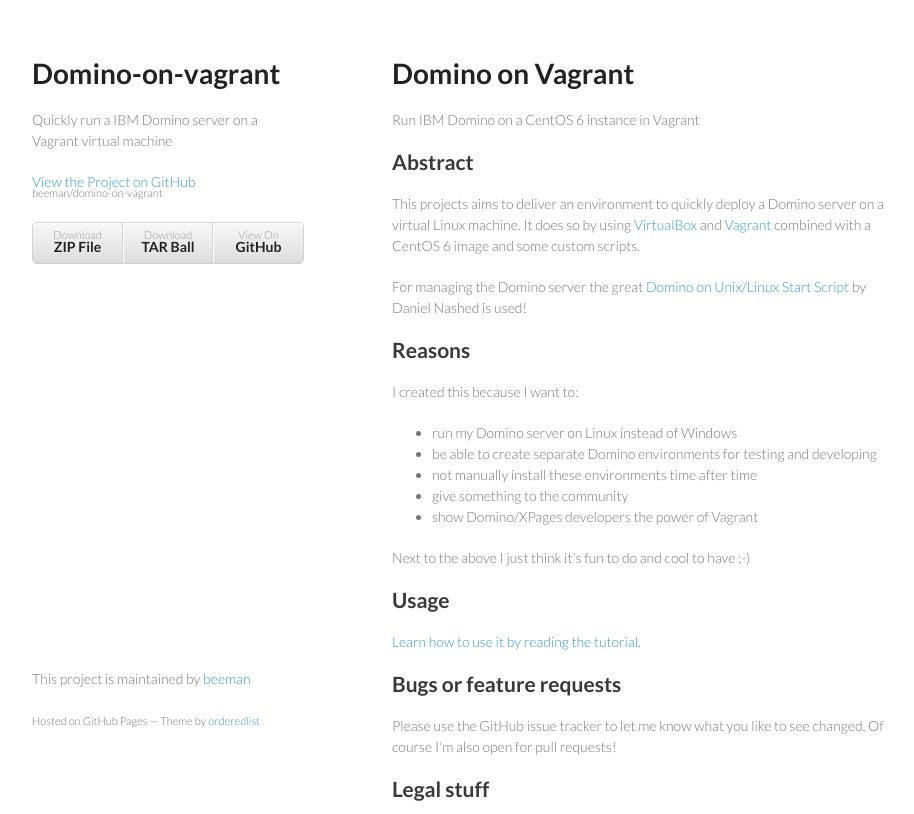
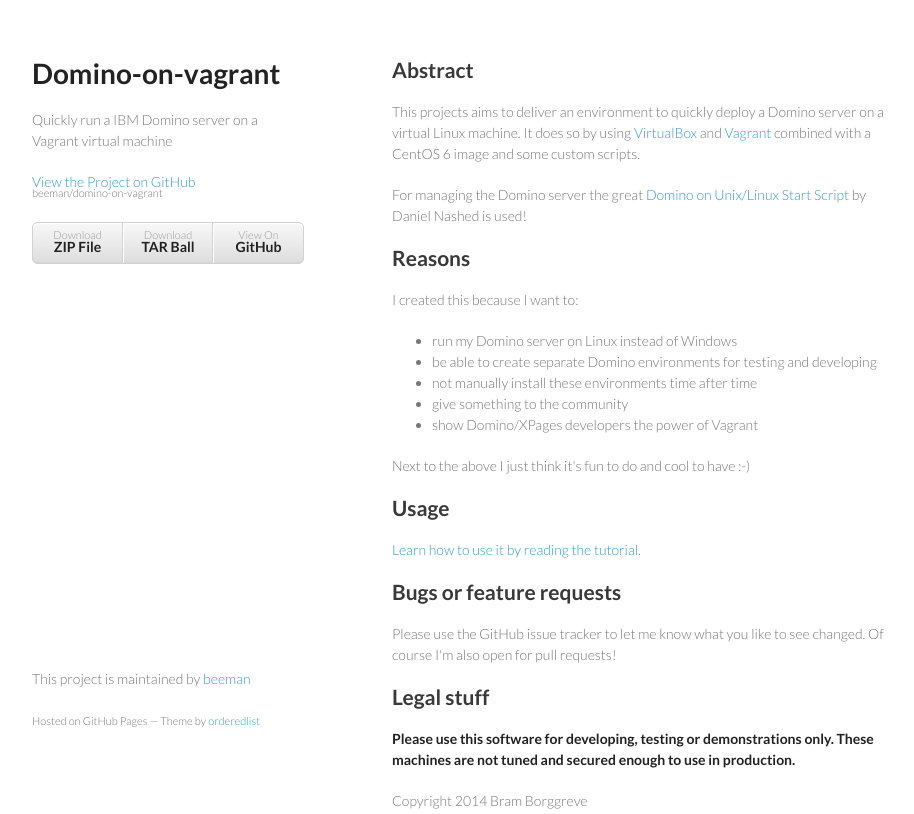
Before and after one commit to beeman/domino-on-vagrant, a plain HTML site: page index.html in a window 1280 px wide. Shown: the top 814 px of the page, without its empty margins (178-1092 px from the left). Drawn offline with Linux system fonts and the light colour scheme.

Commit message:
Update index.html

```diff
--- a/index.html
+++ b/index.html
@@ -28,10 +28,6 @@
         </ul>
       </header>
       <section>
-        <h1>
-<a name="domino-on-vagrant" class="anchor" href="#domino-on-vagrant"><span class="octicon octicon-link"></span></a>Domino on Vagrant</h1>
-
-<p>Run IBM Domino on a CentOS 6 instance in Vagrant</p>
 
 <h2>
 <a name="abstract" class="anchor" href="#abstract"><span class="octicon octicon-link"></span></a>Abstract</h2>
```
